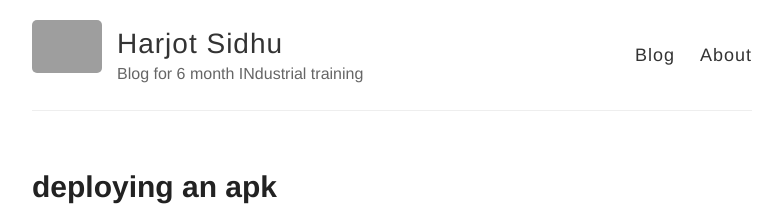
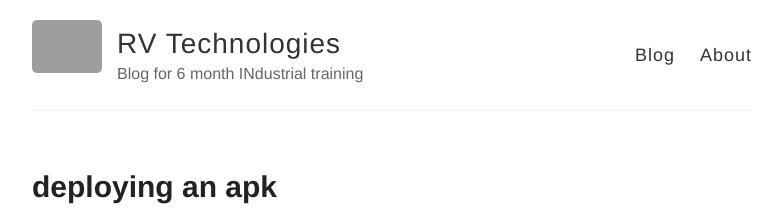
Before and after one commit to Ishmeetblog/ishmeetblog.github.io, a Jekyll site: the page built from index.html, in a window 1280 px wide and 900 px high. Shown: the top 222 px of the window, without its empty margins (248-1031 px from the left). Built offline with Jekyll 4.4.1, drawn with Linux system fonts in a browser that asks for light colours; grey boxes are pictures that could not be loaded.

Commit message:
Update _config.yml

```diff
--- a/_config.yml
+++ b/_config.yml
@@ -3,7 +3,7 @@
 theme: jekyll-theme-merlot
 
 # Name of your site (displayed in the header)
-name: Harjot Sidhu
+name: RV Technologies
 
 # Short bio or description (displayed in the header)
 description: Blog for 6 month INdustrial training
```
